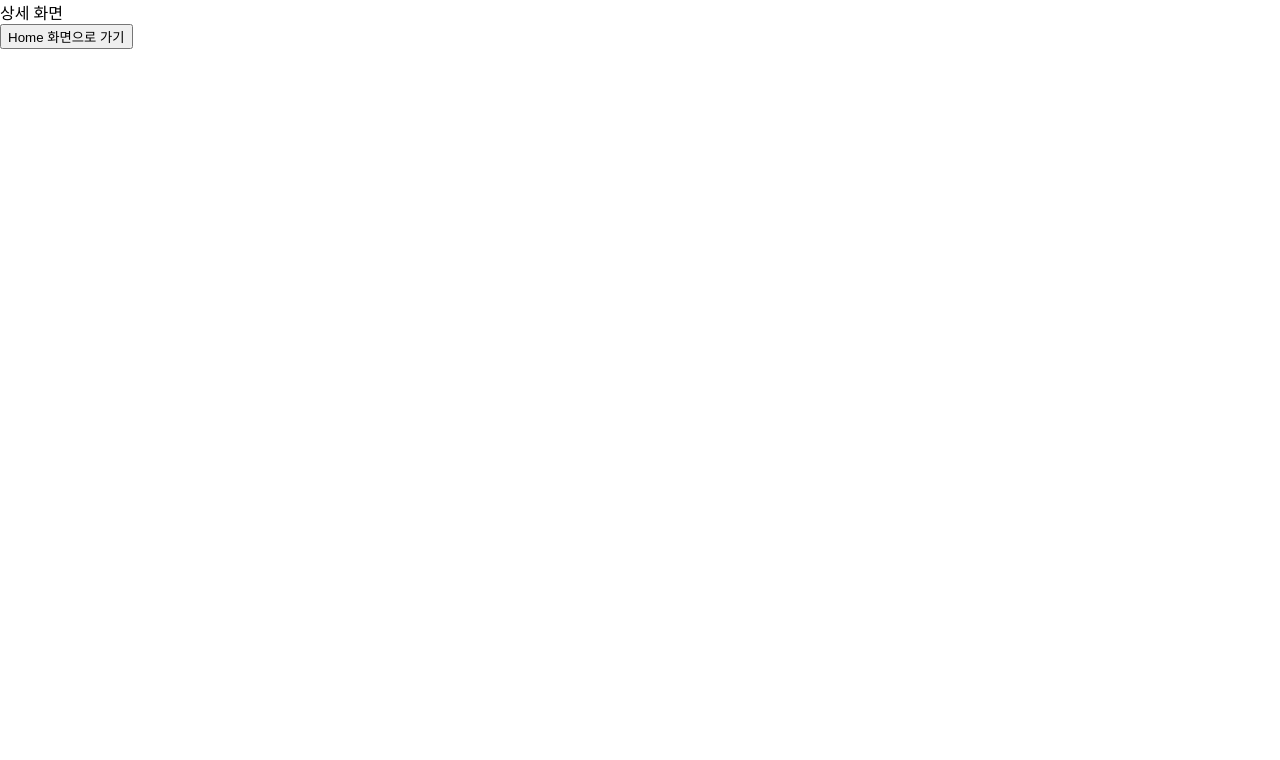
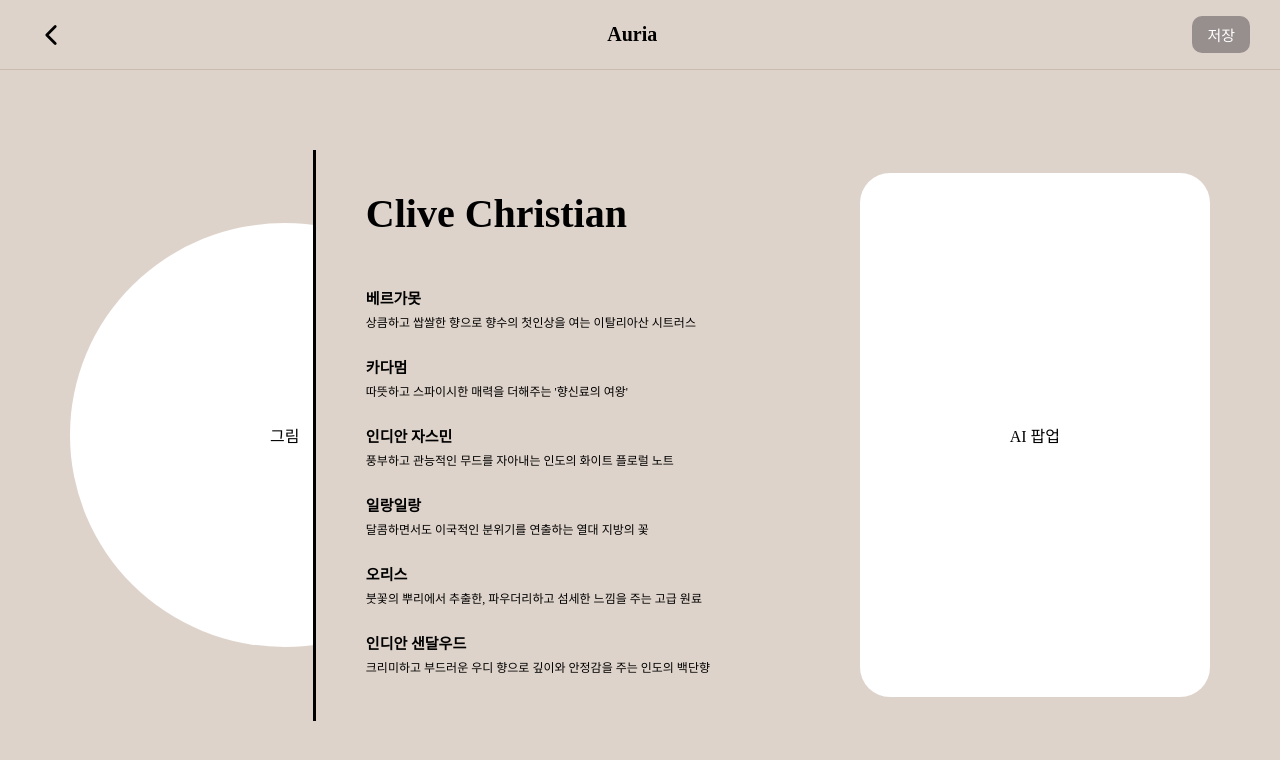
Before and after one commit to Auria-project/frontend, a React (Vite) app: page /detail in a window 1280 px wide. Shown: the top 760 px of the page. Built offline with nearby package versions, Linux system fonts and the light colour scheme.

Commit message:
feat: css 구성 중:

```diff
--- a/src/pages/Detail/Detail.jsx
+++ b/src/pages/Detail/Detail.jsx
@@ -1,14 +1,75 @@
 /** @jsxImportSource @emotion/react */
-// import * as s from "./styles";
+import * as s from "./styles";
 import { useNavigate } from "react-router-dom";
+import { IoChevronBack } from "react-icons/io5";
 
 function Detail() {
   const navigate = useNavigate();
 
+  // DB 받아와서 교체하기
+  const ingredients = [
+    {
+      name: "베르가못",
+      description: "상큼하고 쌉쌀한 향으로 향수의 첫인상을 여는 이탈리아산 시트러스",
+    },
+    {
+      name: "카다멈",
+      description: "따뜻하고 스파이시한 매력을 더해주는 '향신료의 여왕'",
+    },
+    {
+      name: "인디안 자스민",
+      description: "풍부하고 관능적인 무드를 자아내는 인도의 화이트 플로럴 노트",
+    },
+    {
+      name: "일랑일랑",
+      description: "달콤하면서도 이국적인 분위기를 연출하는 열대 지방의 꽃",
+    },
+    {
+      name: "오리스",
+      description: "붓꽃의 뿌리에서 추출한, 파우더리하고 섬세한 느낌을 주는 고급 원료",
+    },
+    {
+      name: "인디안 샌달우드",
+      description: "크리미하고 부드러운 우디 향으로 깊이와 안정감을 주는 인도의 백단향",
+    },
+    // {
+    //   name: "베티버",
+    //   description: "촉촉한 흙과 나무 뿌리를 연상시키는 스모키하고 차분한 향",
+    // },
+    // {
+    //   name: "타히티산 바닐라",
+    //   description: "일반 바닐라보다 더 깊고 부드러운 달콤함으로 향을 마무리하는 고급 원료",
+    // },
+  ];
+
   return (
-    <div>
-      <div>상세 화면</div>
-      <button onClick={() => navigate("/")}>Home 화면으로 가기</button>
+    <div css={s.container}>
+      <div css={s.header}>
+        <button onClick={() => navigate(-1)}><IoChevronBack /></button>
+        <p>Auria</p>
+        <button onClick={() => navigate("/")}>저장</button>
+      </div>
+      <div css={s.body}>
+        <div css={s.perfume}>
+          <div>
+            그림
+          </div>
+          <div>
+            <div>Clive Christian</div>
+            <ul>
+              {ingredients.map((item) => (
+                <li key={item.name}>
+                  <strong>{item.name}</strong>
+                  <p>{item.description}</p>
+                </li>
+              ))}
+            </ul>
+          </div>
+        </div>
+        <div css={s.chatbot}>
+          <div>AI 팝업</div>
+        </div>
+      </div>
     </div>
   );
 };
--- a/src/pages/Detail/styles.js
+++ b/src/pages/Detail/styles.js
@@ -1,6 +1,119 @@
 import { css } from "@emotion/react";
 
 export const container = css`
+  width: 100vw;
+  height: 100vh;
   display: flex;
-  background-color: red;
-`
+  flex-direction: column;
+  background-color: #DED3CA;
+`;
+
+export const header = css`
+  width: 100vw;
+  height: 70px;
+  display: flex;
+  flex-direction: row;
+  justify-content: space-between;
+  align-items: center;
+  padding: 0 30px;
+  border-bottom: 1px solid #CABBAF;
+  box-sizing: border-box;
+
+  & > button:nth-of-type(1) {
+    display: flex;
+    background-color: transparent;
+    color: black;
+    font-size: 30px;
+    font-weight: 'bold';
+    border: none;
+    outline: none;
+    cursor: pointer;
+  }
+
+  & > button:nth-of-type(2) {
+    display: flex;
+    background-color: #978e8eff;
+    color: white;
+    font-size: 15px;
+    font-weight: 500;
+    padding:8px 15px;
+    border-radius: 10px;
+    border: none;
+    outline: none;
+    cursor: pointer;
+  };
+
+  & > p {
+    font-family: cursive;
+    font-size: 20px;
+    font-weight: bold;
+  };
+`;
+
+export const body = css`
+  flex: 1;
+  display: flex;
+  flex-direction: row;
+  padding: 0 70px;
+`;
+
+export const perfume = css`
+  flex: 2;
+  position: relative;
+  display: flex;
+  justify-content: center;
+  align-items: center;
+
+  // 향수병 그림
+  & > div:nth-of-type(1) {
+    position: absolute;
+    left: 0;
+    background-color: white;
+    padding: 200px;
+    border-radius: 50%;
+    z-index: 1;
+  };
+
+  & > div:nth-of-type(2) {
+    position: absolute;
+    background-color: #DED3CA;
+    right: 70px;
+    padding: 20px 50px;
+    border-left: 3px solid #000;
+    z-index: 2;
+
+    & > div {
+      padding: 20px 0 50px 0;
+      font-family: 'Times New Roman', Times, serif;
+      font-size: 40px;
+      font-weight: bold;
+    }
+
+    & > ul {
+      overflow: hidden;
+
+      & > li {
+        & > strong {
+          font-size: 15px;
+        }
+        & > p {
+          font-size: 12px;
+          margin: 5px 0 25px 0;
+        }
+      }
+    }
+  };
+`;
+
+export const chatbot = css`
+  flex: 1;
+  display: flex;
+  justify-content: flex-end;
+  align-items: center;
+
+  & > div {
+    background-color: white;
+    padding: 250px 150px;
+    border-radius: 30px;
+  };
+`;
```
